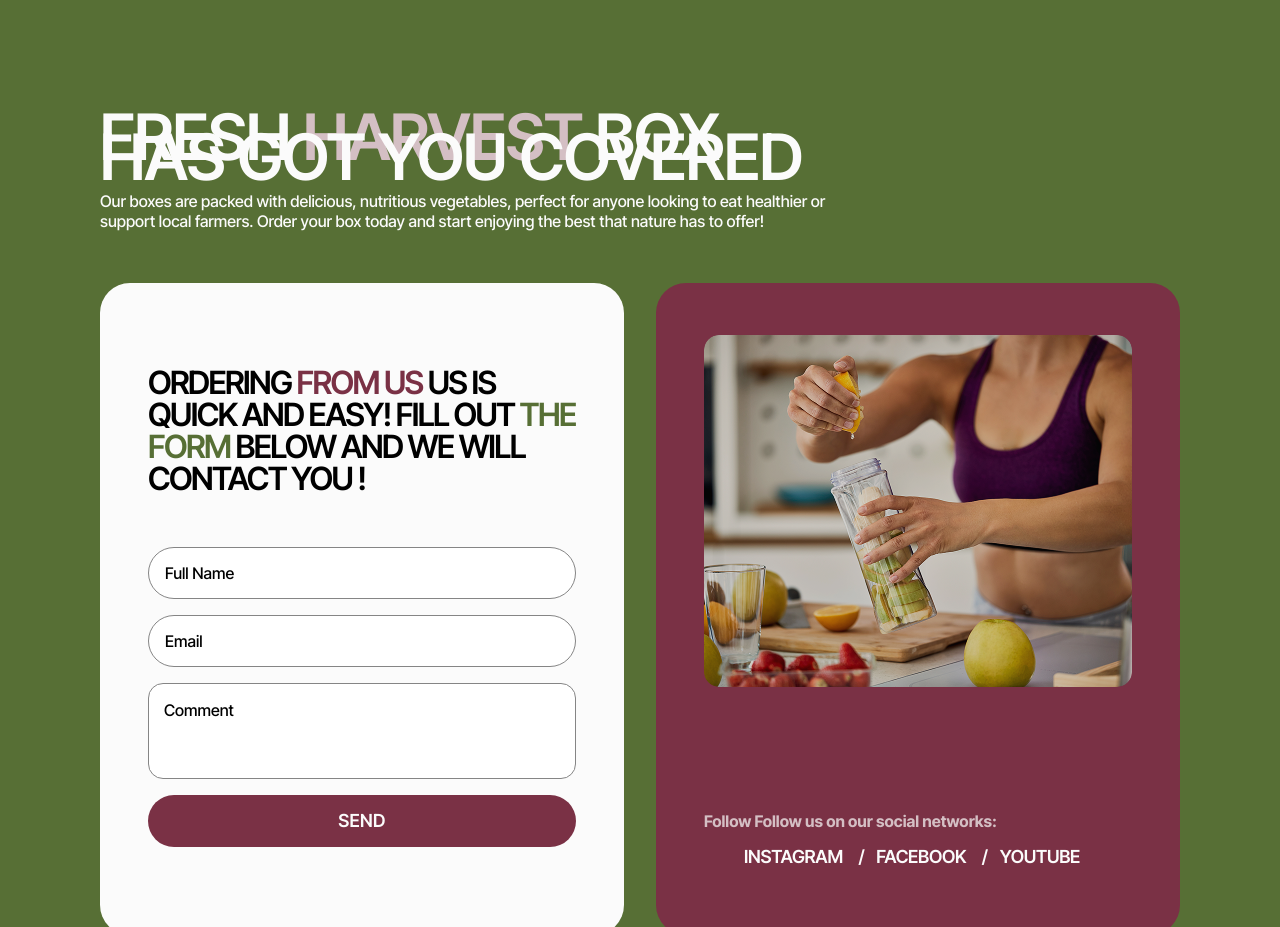
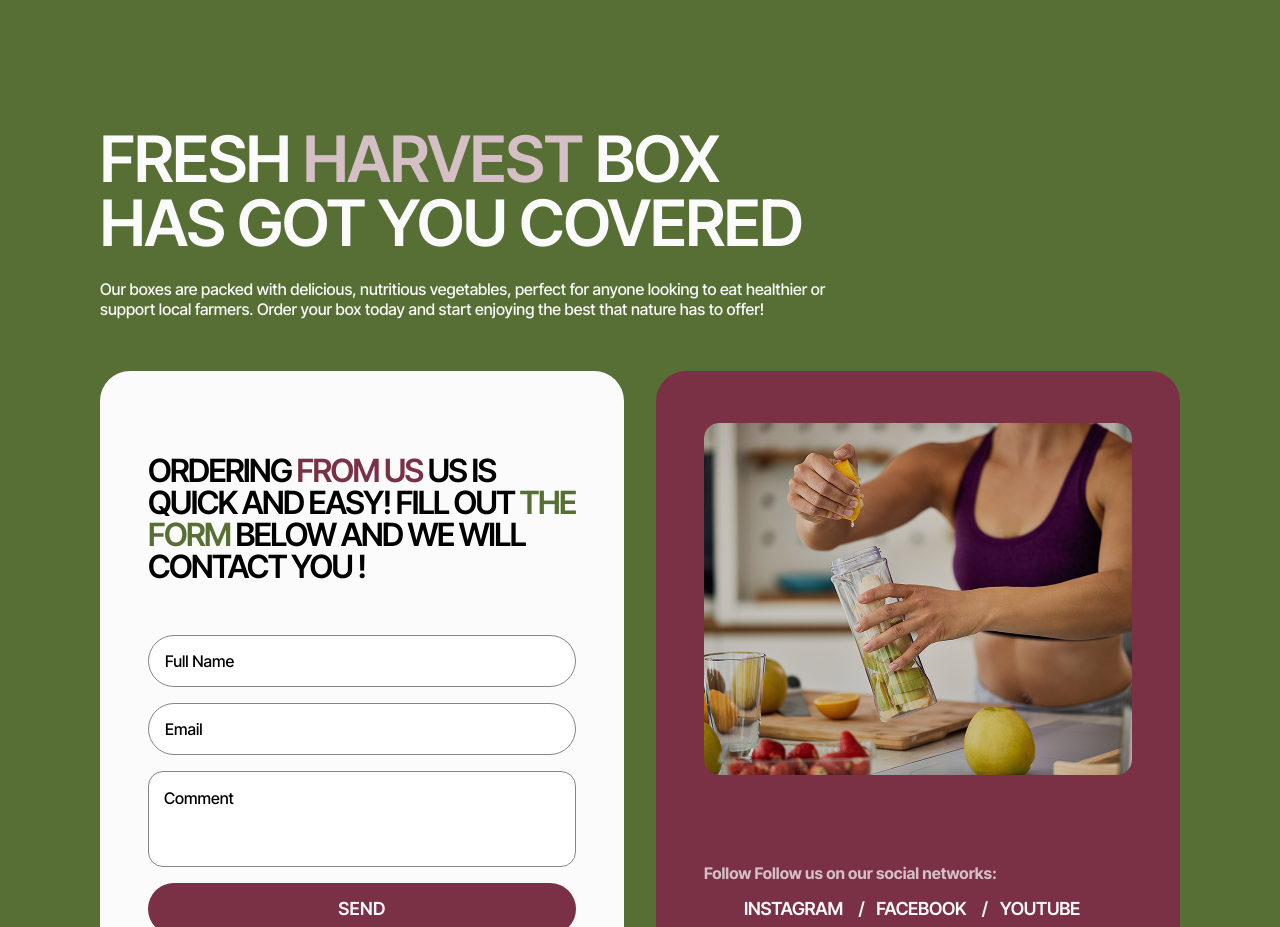
Before and after one commit to Green-Harvest-Team-A/green-harvest, a website built with Vite: page src/index.html in a window 1280 px wide. Shown: the part 3940-4867 px from the top of the page. Built offline with nearby package versions, Linux system fonts and the light colour scheme; a web font is replaced by a local one.

Commit message:
your-order

```diff
--- a/src/css/your-order.css
+++ b/src/css/your-order.css
@@ -11,6 +11,7 @@
 .your-order-title {
   font-weight: 600;
   font-size: 64px;
+  line-height: 64px;
   letter-spacing: -0.015em;
   text-transform: uppercase;
   color: #fbfbfb;
```
Also changed, not shown: src/partials/your-order.html (+0 -1 lines).
